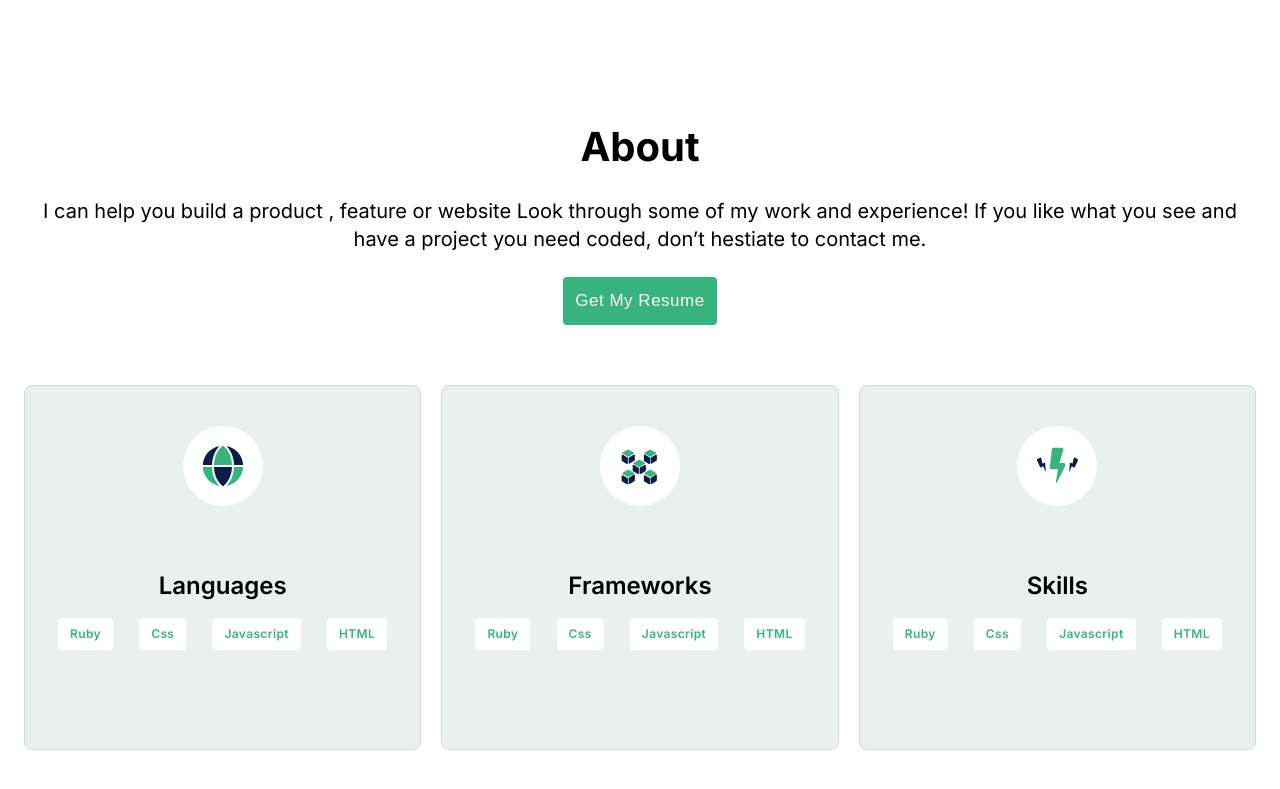
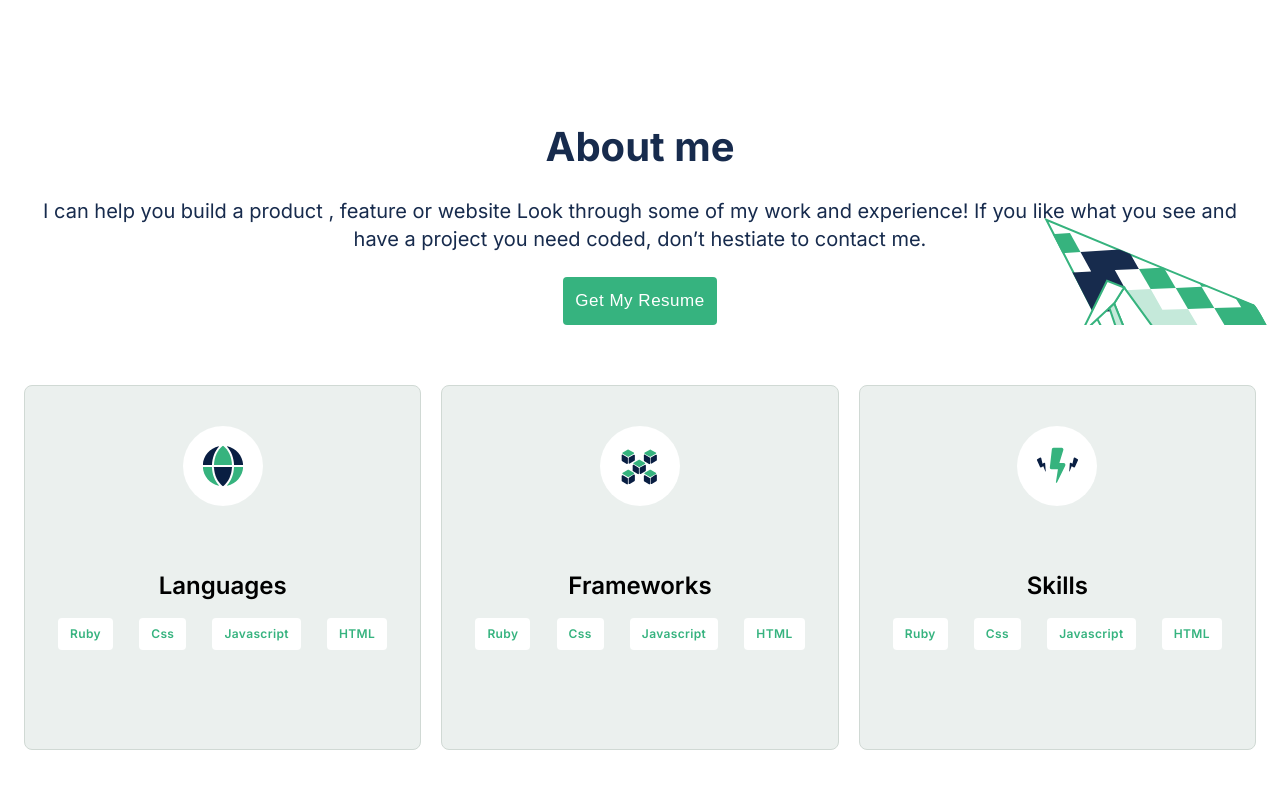
Before and after one commit to Kamba56/Personal-Portfolio, a website: page index.html in a window 1280 px wide. Shown: the part 1714-2503 px from the top of the page. Drawn offline with Linux system fonts and the light colour scheme.

Commit message:
Add background in about section

```diff
--- a/index.html
+++ b/index.html
@@ -194,15 +194,17 @@
       </section>
 
       <section id="about" class="flex-column container center-align">
-        <h2 class="bold big-font center-text">About</h2>
-        <p class="regular regular-font center-text about-desc">
-          I can help you build a product , feature or website Look through some
-          of my work and experience! If you like what you see and have a project
-          you need coded, don’t hestiate to contact me.
-        </p>
-        <button type="button" class="btn">Get My Resume</button>
+        <div id="about-bg" class="flex-column center-align">
+          <h2 class="bold big-font center-text color1">About me</h2>
+          <p class="regular regular-font center-text about-desc color1">
+            I can help you build a product , feature or website Look through
+            some of my work and experience! If you like what you see and have a
+            project you need coded, don’t hestiate to contact me.
+          </p>
+          <button type="button" class="btn">Get My Resume</button>
+        </div>
 
-        <div class="work-grid">
+        <div class="work-grid about-grid">
           <div class="grid-item about-item">
             <div class="about-icons">
               <img src="assets/img/lang.svg" alt="Languages Icon" />
--- a/style.css
+++ b/style.css
@@ -223,6 +223,22 @@ header {
 }
 
 /* About section style */
+#about {
+  padding-left: 0;
+  padding-right: 0;
+}
+
+#about-bg {
+  padding: 0 24px;
+  background: url(assets/img/about-bg.svg);
+  background-repeat: no-repeat;
+  background-size: cover;
+}
+
+.about-grid {
+  padding: 0 24px;
+}
+
 .about-desc {
   margin: 24px auto;
 }
```
Also changed, not shown: assets/img/about-bg.svg (added).
